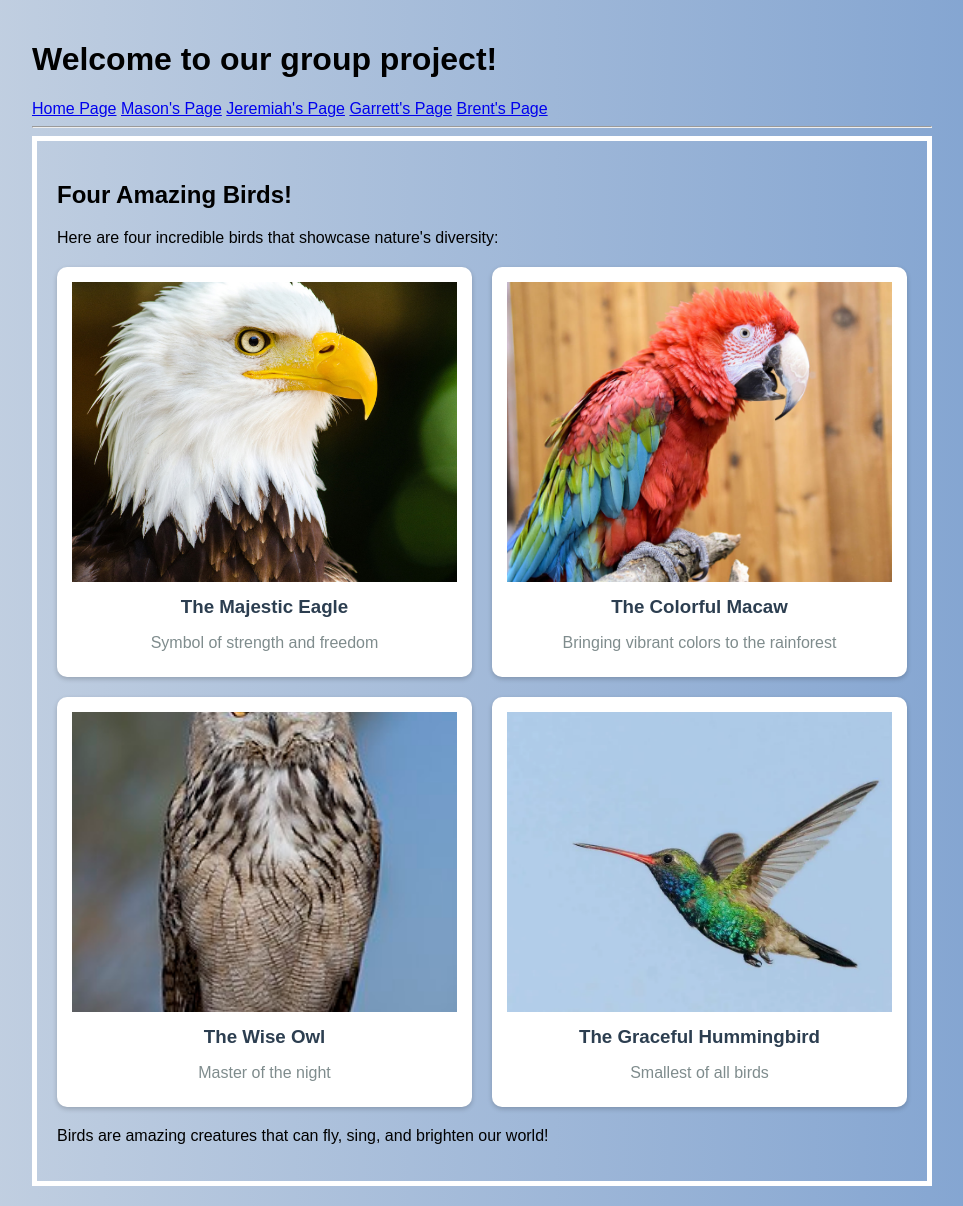
After one commit to Heujerx/Group-Lab, a Flask app: page /brent in a window 1280 px wide. The commit adds this page. Shown: the whole page, without its empty margins (158-1121 px from the left). Run offline with Flask 3, Linux system fonts and the light colour scheme.

Commit message:
Created Brent.html. Updated CSS for added pictures of birds. base template updated and app route added to app.py used toptal.com to create a gitignore

```diff
--- a/Static/style.css
+++ b/Static/style.css
@@ -1,9 +1,27 @@
 body {
     font-family: Arial, sans-serif;
-    max-width: 600px;
+    max-width: 900px;
     margin: 0 auto;
     padding: 20px;
     background: linear-gradient(to right, #CAD5E3, #7B9FCF)
+}
+
+.bird-card {
+    background: white;
+    border-radius: 10px;
+    padding: 15px;
+    box-shadow: 0 2px 5px rgba(0,0,0,0.2);
+    text-align: center;
+}
+
+.bird-card h3 {
+    margin: 10px 0;
+    color: #2c3e50;
+}
+
+.bird-card p {
+    color: #7f8c8d;
+    margin-bottom: 10px;
 }
 .error {color: red;
 }
--- a/Templates/base.html
+++ b/Templates/base.html
@@ -19,6 +19,7 @@
         <a href="{{ url_for('mason') }}">Mason's Page</a>
         <a href="{{ url_for('jeremiah') }}">Jeremiah's Page</a>
         <a href="{{ url_for('garrett') }}">Garrett's Page</a>
+        <a href="{{ url_for('brent') }}">Brent's Page</a>
     </nav>
     <hr>
     {% block content %}{% endblock %}
--- /dev/null
+++ b/Templates/brent.html
@@ -0,0 +1,37 @@
+{% extends "base.html" %}
+
+{% block content %}
+    <div style="border:5px solid white; padding: 20px;">
+        <h2>Four Amazing Birds!</h2>
+
+        <p>Here are four incredible birds that showcase nature's diversity:</p>
+
+        <div style="display: grid; grid-template-columns: repeat(2, 1fr); gap: 20px; margin-top: 20px;">
+            <div class="bird-card">
+                <img src="{{ url_for('static', filename='eagle.jpg') }}" style="width: 100%; height: 300px; object-fit: cover;">
+                <h3>The Majestic Eagle</h3>
+                <p>Symbol of strength and freedom</p>
+            </div>
+
+            <div class="bird-card">
+                <img src="{{ url_for('static', filename='macaw.jpg') }}" style="width: 100%; height: 300px; object-fit: cover;">
+                <h3>The Colorful Macaw</h3>
+                <p>Bringing vibrant colors to the rainforest</p>
+            </div>
+
+            <div class="bird-card">
+                <img src="{{ url_for('static', filename='owl.jpg') }}" style="width: 100%; height: 300px; object-fit: cover;">
+                <h3>The Wise Owl</h3>
+                <p>Master of the night</p>
+            </div>
+
+            <div class="bird-card">
+                <img src="{{ url_for('static', filename='hummingbird.jpg') }}" style="width: 100%; height: 300px; object-fit: cover;">
+                <h3>The Graceful Hummingbird</h3>
+                <p>Smallest of all birds</p>
+            </div>
+        </div>
+
+        <p style="margin-top: 20px;">Birds are amazing creatures that can fly, sing, and brighten our world!</p>
+    </div>
+{% endblock %}
--- a/app.py
+++ b/app.py
@@ -15,6 +15,10 @@ def jeremiah():
 @app.route('/garrett')
 def garrett():
     return render_template('garrett.html')
+
+@app.route('/brent')
+def brent():
+    return render_template('brent.html')
 
 @app.route('/')
 def index():
```
Also changed, not shown: Static/eagle.jpg (added), Static/hummingbird.jpg (added), Static/macaw.jpg (added), Static/owl.jpg (added), 1 other file.
